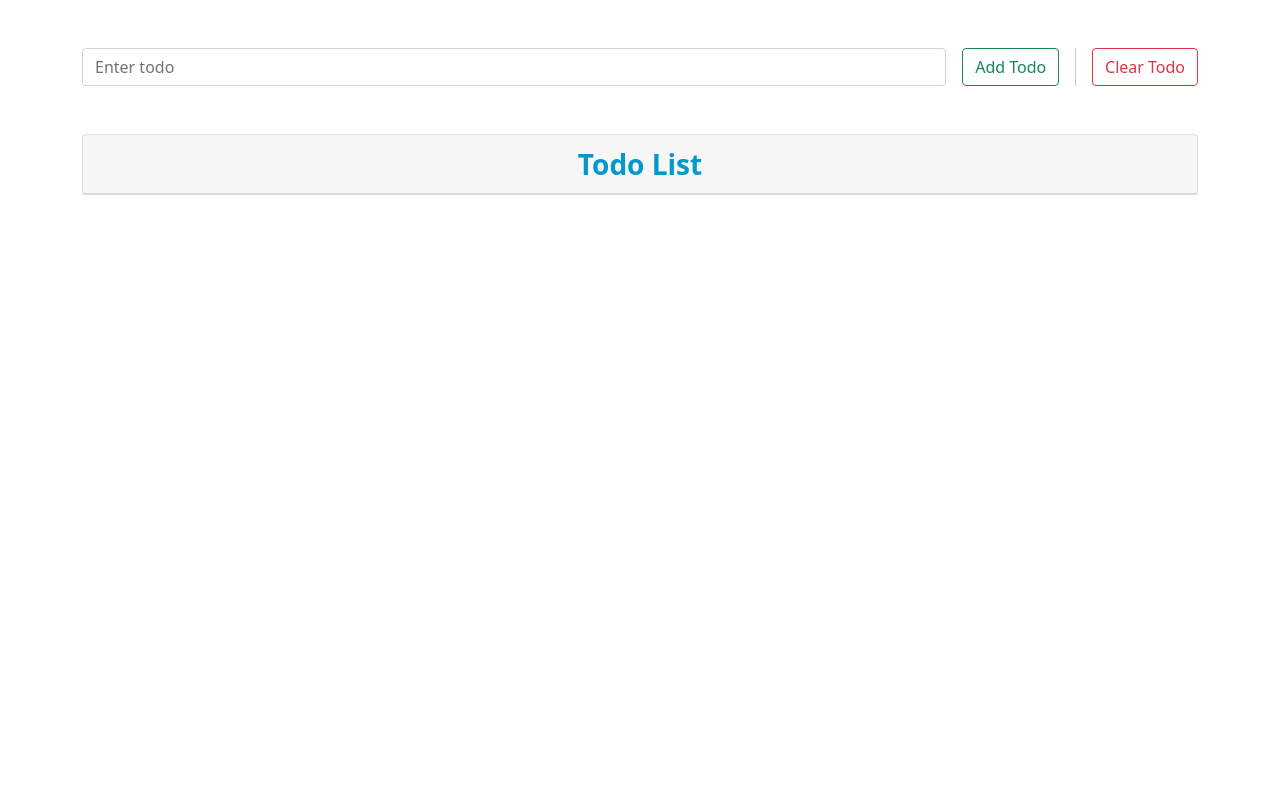
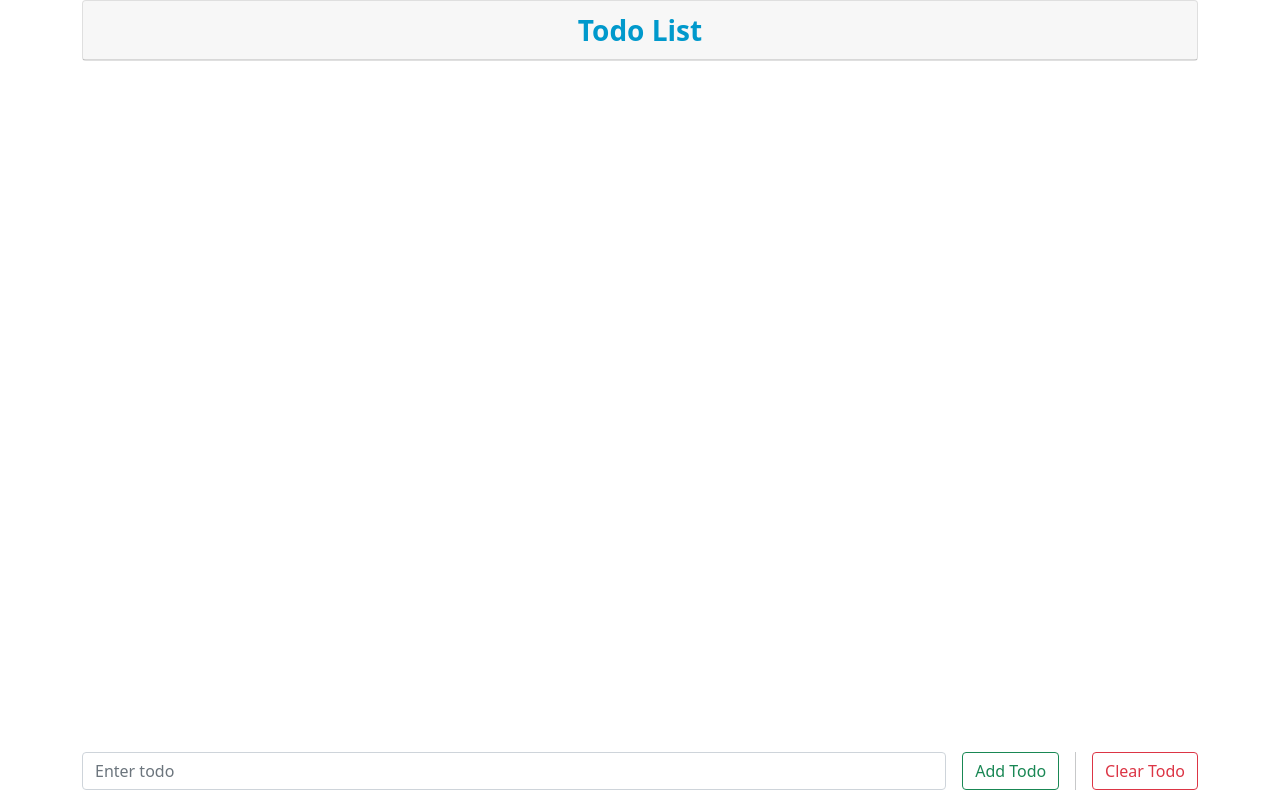
Before and after one commit to ShanuDey/react-todo-app, a React (Create React App) app: page / in a window 1280 px wide. Built offline with nearby package versions, Linux system fonts and the light colour scheme; the HTML template or start-up script is replaced by a standard one.

Commit message:
inputs are fixed at bottom

```diff
--- a/src/App.js
+++ b/src/App.js
@@ -48,7 +48,14 @@ function App() {
 
   return (
     <>
-      <Container className="my-5">
+      <Container className="custom-todolist-container">
+        <TodoList
+          todos={todos}
+          handleCheckboxStateChange={handleCheckboxStateChange}
+        />
+      </Container>
+      <Container>
+        <Container className="custom-header">
           <Stack direction="horizontal" gap={3}>
             <Form.Control
               className="me-auto"
@@ -73,11 +80,6 @@ function App() {
             </Button>
           </Stack>
         </Container>
-      <Container>
-        <TodoList
-          todos={todos}
-          handleCheckboxStateChange={handleCheckboxStateChange}
-        />
       </Container>
     </>
   );
--- a/src/style/App.css
+++ b/src/style/App.css
@@ -1,3 +1,19 @@
 .custom-button {
   white-space: nowrap;
 }
+
+.custom-header {
+  position: fixed;
+  bottom: 0;
+  left: 0;
+  right: 0;
+  margin-left: auto;
+  margin-right: auto;
+  z-index: 10;
+  margin-bottom: 1vh;
+  height: 5vh;
+}
+
+.custom-todolist-container {
+  margin-bottom: 7vh;
+}
```
Lines whose indentation alone changed are shown as unchanged.
